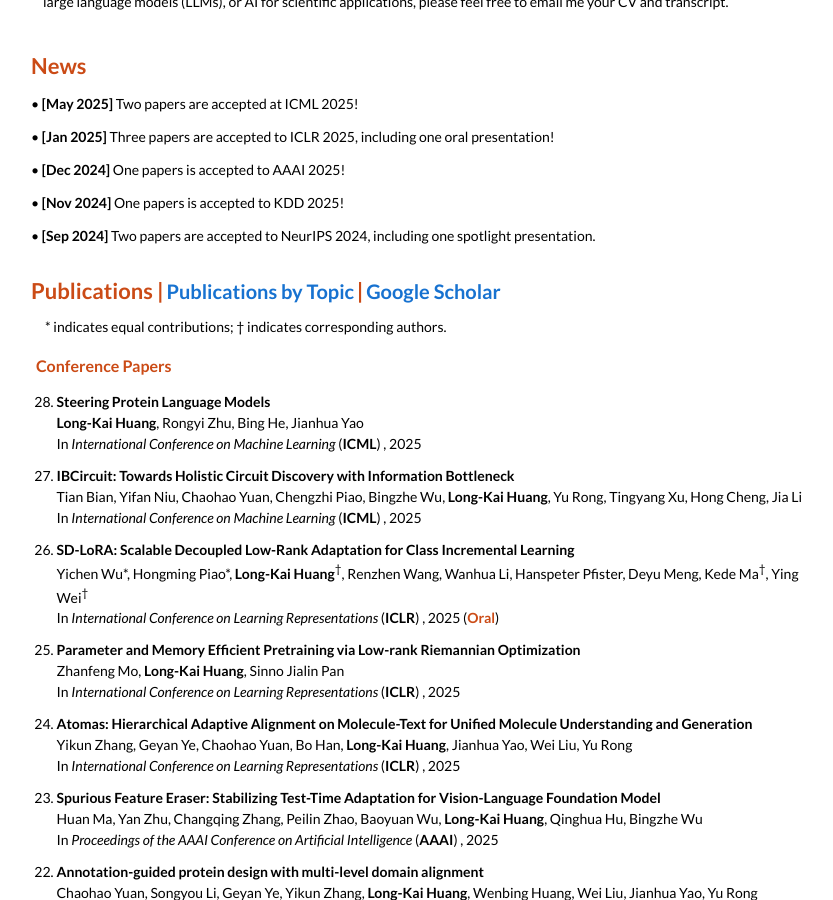
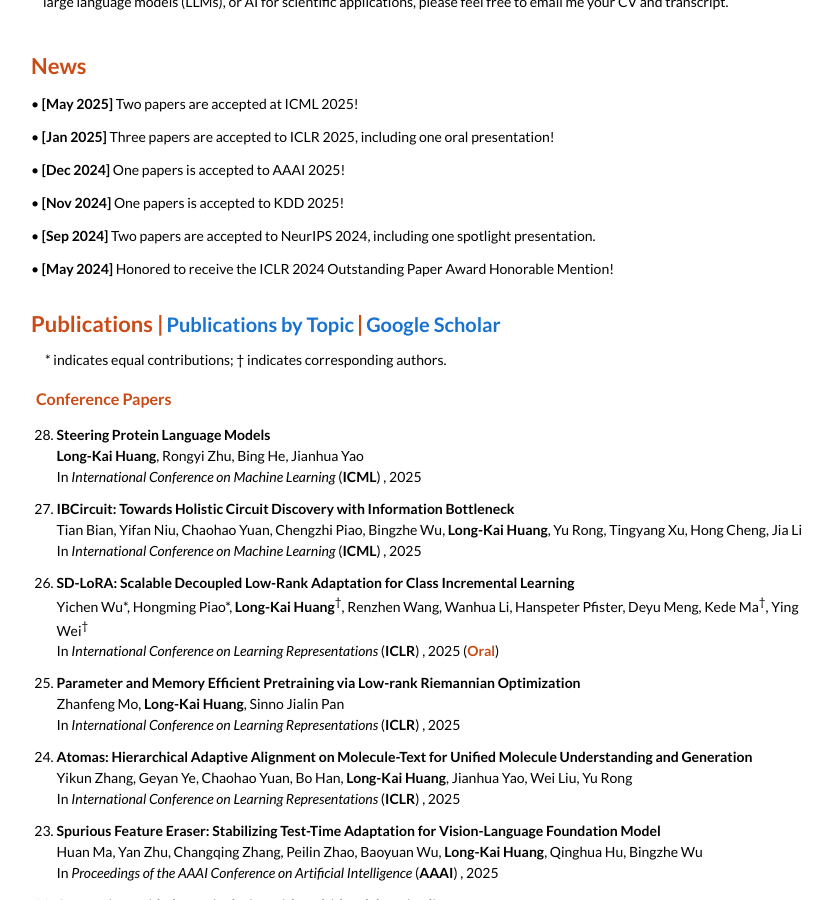
Before and after one commit to Long-Kai/Long-Kai.github.io, a Jekyll site: the page built from index.html, in a window 1280 px wide and 900 px high, scrolled down 311 px. Shown: the whole window, without its empty margins (217-1050 px from the left). Built offline with Jekyll 4.4.1, drawn with Linux system fonts in a browser that asks for light colours.

Commit message:
update news

```diff
--- a/_layouts/home.html
+++ b/_layouts/home.html
@@ -32,7 +32,7 @@ layout: default
         </tr>
       </table>
       <table style="width:100%;border:0px;border-spacing:0px;border-collapse:separate;margin-right:auto;margin-left:auto;">
-        {% assign cutoff_date = '2024-08-31' | date: "%s" %}
+        {% assign cutoff_date = '2024-05-07' | date: "%s" %}
         {% for post in site.posts %}
         {% for cat in post.categories %}
         {% if cat == 'news' %}
```
